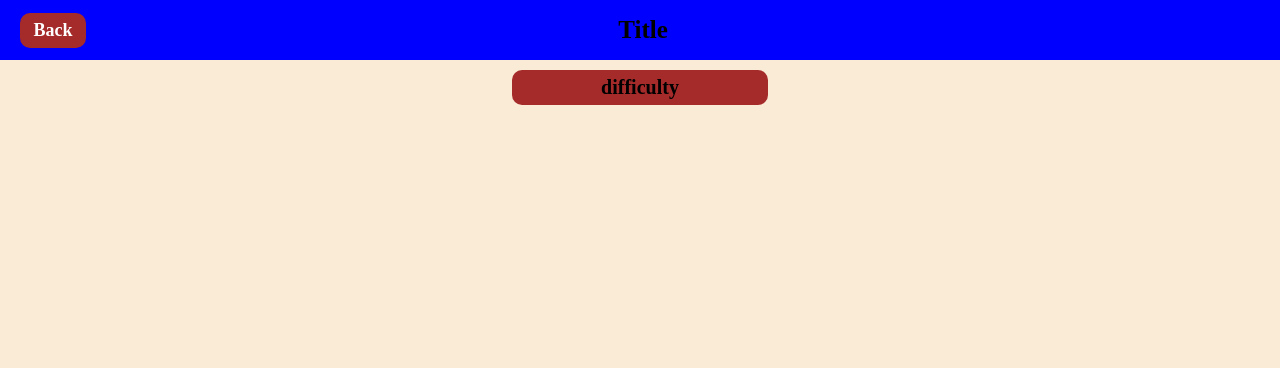
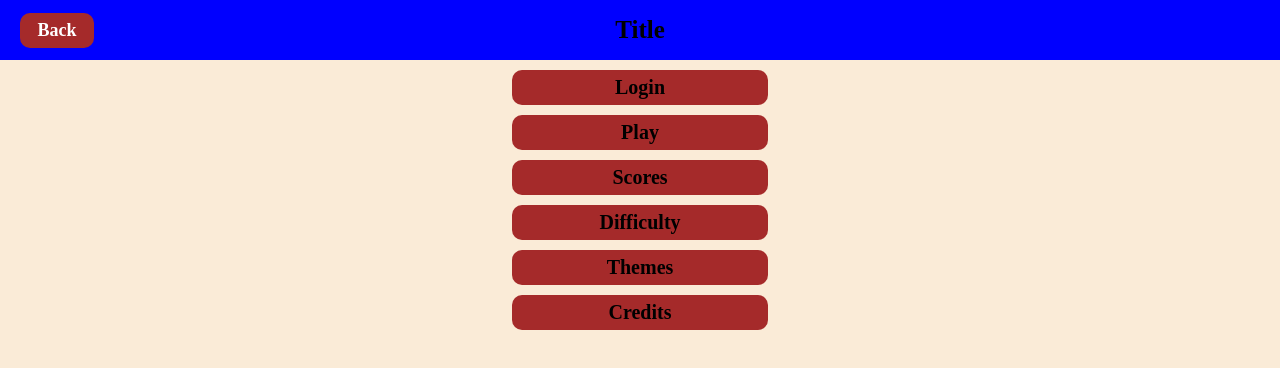
Before and after one commit to Kbto76/Carlos-Ortuno, a plain HTML site: page cardGame/index.html in a window 1280 px wide. Drawn offline with Linux system fonts and the light colour scheme.

Commit message:
more changes

```diff
--- a/cardGame/css/style.css
+++ b/cardGame/css/style.css
@@ -67,7 +67,7 @@
     background-color: brown;
     height: 35px;
     margin-left: 20px;
-    /* position: fixed;      */
+    position: fixed;
     width:60px;
 }
 
@@ -81,5 +81,5 @@
     width:100%;
     /*border: red dotted 1px;*/
     /*background-color: blueviolet;*/
-    margin-right: 80px;
+    /*margin-right: 80px;*/
 }
--- a/cardGame/js/gamemanager.js
+++ b/cardGame/js/gamemanager.js
@@ -11,6 +11,8 @@
 export class GameManager {
     constructor() {
         var navigationContainer = document.getElementById('navigationContainer');
+        var backBtn = document.getElementById('nav-back-btn');
+        var navTitle = document.getElementById('nav-title');
         var contentContainer = document.getElementById('contentContainer');
         //this.menuController = new MenuController(this, contentContainer);//relacion de composicion/GameManager crea un nuevo MenuController
         //this.loginController = new LoginController(this, contentContainer);
@@ -19,7 +21,7 @@
         //this.difficultyController = new DifficultyController(this, contentContainer);
         //this.themesController = new ThemesController(this, contentContainer);
         //this.creditsController = new CreditsController(this, contentContainer);
-        this.goto(5);
+        this.goto(1);
     }
 
     goto(controllerID) {
```
